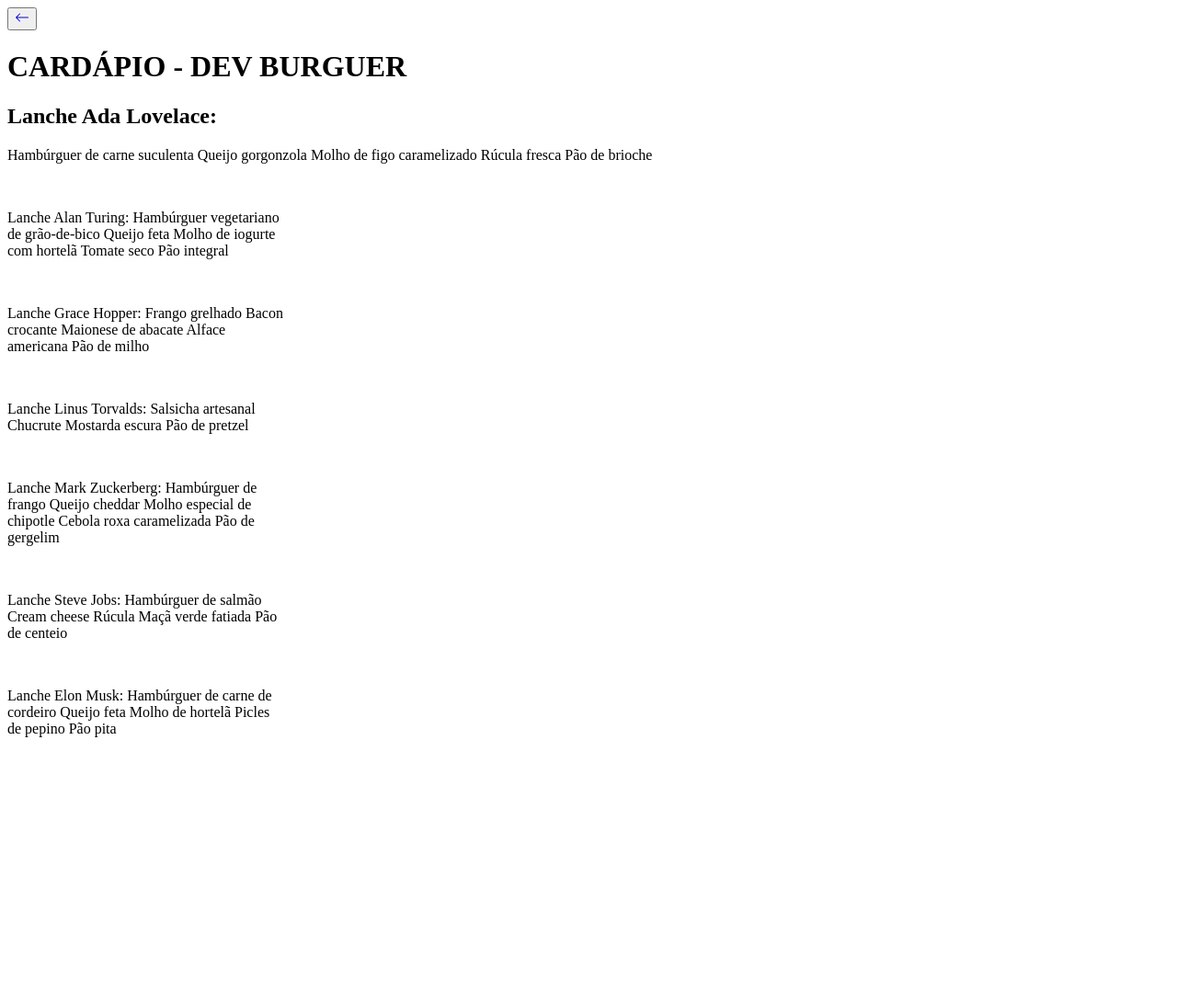
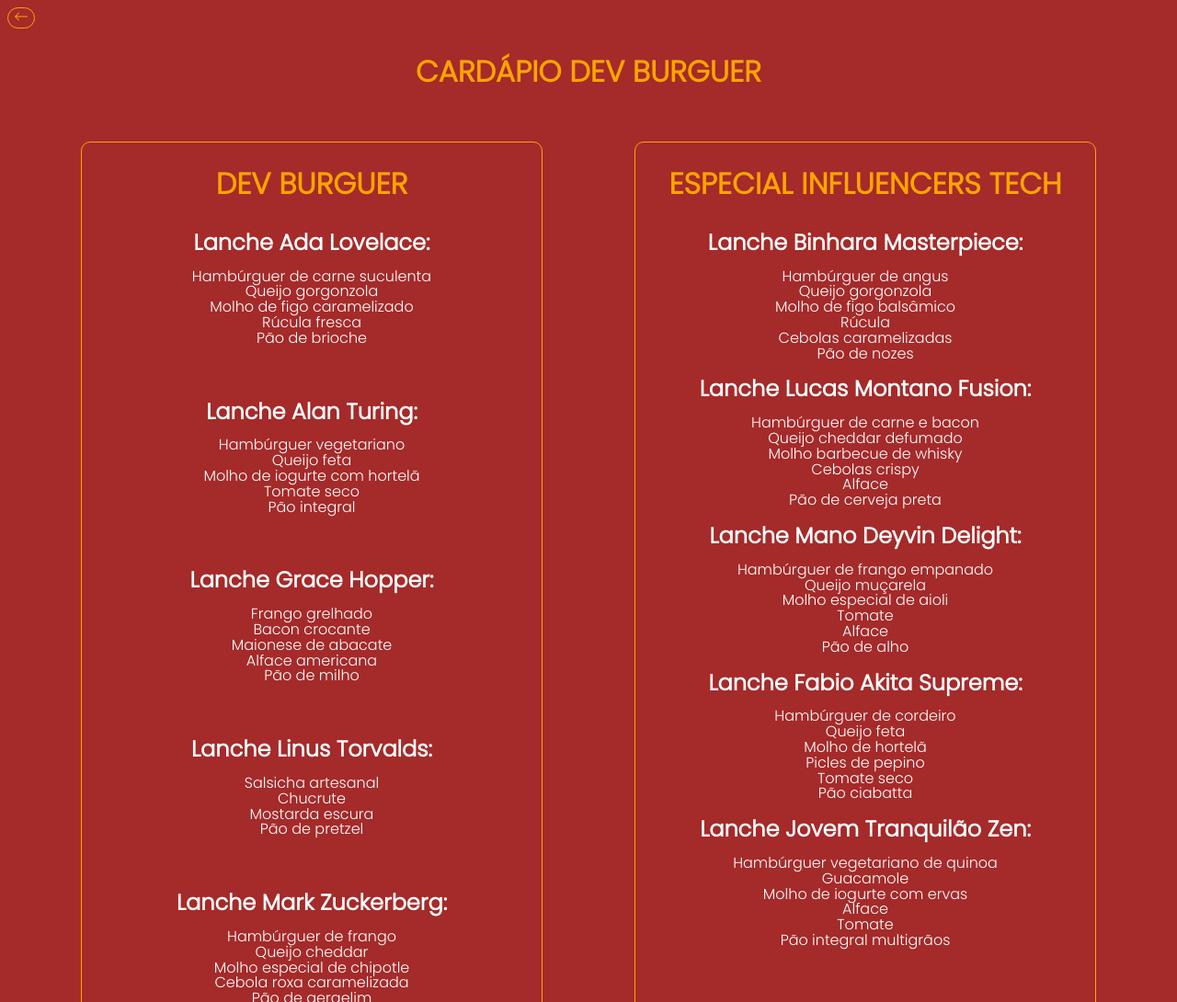
Before and after one commit to MarceloDEV05/Projetos, a plain HTML site: page projeto 3/Inicio/cardapio/cardapio.html in a window 1280 px wide. Shown: the top 1090 px of the page at 92% size. Before the commit the page ends 844 px from the top, so only its background shows below. Drawn offline with Linux system fonts and the light colour scheme.

Commit message:
dev burguer

```diff
--- a/projeto 3/Inicio/cardapio/cardapio.css
+++ b/projeto 3/Inicio/cardapio/cardapio.css
@@ -1,5 +1,55 @@
+@import url('https://fonts.googleapis.com/css2?family=Montserrat:ital,wght@0,200;1,200&family=Poppins:ital,wght@0,200;0,300;1,200&display=swap');
+
+body{
+    font-family: poppins;
+    background-color: brown;
+    color: white;
+}
+
 p{
-    width: 300px;
+   line-height: 5%;
     flex-direction: column;
-    list-style:;
+
 }
+
+h1{
+    text-align: center;
+    color: orange;
+}
+
+.card{
+    border: 1px solid;
+    border-radius: 10px;
+    text-align: center;
+    width: 500px;
+    border-color: orange;
+}
+
+.card2{
+    border: 1px solid;
+    border-radius: 10px;
+    text-align: center;
+    width: 500px;
+    border-color: orange;
+
+}
+
+.card-princ{
+    display: flex;
+    padding: 30px;
+    justify-content: space-evenly;
+
+
+}
+
+button{
+    background: none;
+    border:1px solid;
+    border-radius: 15px;
+    border-color:orange;
+
+}
+button a{
+    text-decoration: none;
+    color: orange;
+}
--- a/projeto 3/Inicio/cardapio/cardapio.html
+++ b/projeto 3/Inicio/cardapio/cardapio.html
@@ -11,65 +11,115 @@
         <button><a href="/projeto 3/Inicio/index.html"><svg xmlns="http://www.w3.org/2000/svg" width="16" height="16" fill="currentColor" class="bi bi-arrow-left" viewBox="0 0 16 16">
             <path fill-rule="evenodd" d="M15 8a.5.5 0 0 0-.5-.5H2.707l3.147-3.146a.5.5 0 1 0-.708-.708l-4 4a.5.5 0 0 0 0 .708l4 4a.5.5 0 0 0 .708-.708L2.707 8.5H14.5A.5.5 0 0 0 15 8z"/>
           </svg></a></button>
-        <h1>CARDÁPIO - DEV BURGUER</h1>
+        <h1>CARDÁPIO DEV BURGUER</h1>
     </header>
+<div class="card-princ">
+    <div class="card">
+        <h1> DEV BURGUER</h1>
+    <h2>Lanche Ada Lovelace:</h2>
 
-    <div class="card">
-        <p><h2>Lanche Ada Lovelace:</h2>
+            <p>Hambúrguer de carne suculenta</p>
+            <p>Queijo gorgonzola</p>
+            <p>Molho de figo caramelizado</p>
+            <p>Rúcula fresca</p>
+            <p>Pão de brioche</p><br>
 
-            Hambúrguer de carne suculenta
-            Queijo gorgonzola
-            Molho de figo caramelizado
-            Rúcula fresca
-            Pão de brioche</p><br>
+        <h2>Lanche Alan Turing:</h2>
 
-        <p>Lanche Alan Turing:
+            <p>Hambúrguer vegetariano</p>
+            <p>Queijo feta</p>
+            <p>Molho de iogurte com hortelã</p>
+            <p>Tomate seco</p>
+            <p>Pão integral</p><br>
 
-            Hambúrguer vegetariano de grão-de-bico
-            Queijo feta
-            Molho de iogurte com hortelã
-            Tomate seco
-            Pão integral</p><br>
+        <h2>Lanche Grace Hopper:</h2>
 
-        <p>Lanche Grace Hopper:
+            <p>Frango grelhado</p>
+            <p>Bacon crocante</p>
+            <p>Maionese de abacate</p>
+            <p>Alface americana</p>
+            <p>Pão de milho</p><br>
 
-            Frango grelhado
-            Bacon crocante
-            Maionese de abacate
-            Alface americana
-            Pão de milho</p><br>
+        <h2>Lanche Linus Torvalds:</h2>
 
-        <p>Lanche Linus Torvalds:
+            <p>Salsicha artesanal</p>
+            <p>Chucrute</p>
+            <p>Mostarda escura</p>
+            <p>Pão de pretzel</p><br>
 
-            Salsicha artesanal
-            Chucrute
-            Mostarda escura
-            Pão de pretzel</p><br>
+        <h2>Lanche Mark Zuckerberg:</h2>
 
-        <p>Lanche Mark Zuckerberg:
+        <p>Hambúrguer de frango</p>
+            <p>Queijo cheddar</p>
+            <p>Molho especial de chipotle</p>
+            <p>Cebola roxa caramelizada</p>
+            <p>Pão de gergelim</p><br>
 
-            Hambúrguer de frango
-            Queijo cheddar
-            Molho especial de chipotle
-            Cebola roxa caramelizada
-            Pão de gergelim</p><br>
+        <h2>Lanche Steve Jobs:</h2>
 
-        <p>Lanche Steve Jobs:
+        <p>Hambúrguer de salmão
+            <p>Cream cheese</p>
+            <p>Rúcula</p>
+            <p>Maçã verde fatiada</p>
+            <p>Pão de centeio</p><br>
 
-            Hambúrguer de salmão
-            Cream cheese
-            Rúcula
-            Maçã verde fatiada
-            Pão de centeio</p><br>
+        <h2>Lanche Elon Musk:</h2>
 
-        <p>Lanche Elon Musk:
+        <p>Hambúrguer de carne de cordeiro</p>
+            <p>Queijo feta</p>
+            <p>Molho de hortelã</p>
+            <p>Picles de pepino</p>
+            <p>Pão pita</p><br>
 
-            Hambúrguer de carne de cordeiro
-            Queijo feta
-            Molho de hortelã
-            Picles de pepino
-            Pão pita</p><br>
+    </div><br>
 
+
+    <div class="card2">
+        <h1>ESPECIAL INFLUENCERS TECH</h1>
+        <h2>Lanche Binhara Masterpiece:</h2>
+
+        <p>Hambúrguer de angus</p>
+        <p>Queijo gorgonzola</p>
+        <p>Molho de figo balsâmico</p>
+        <p>Rúcula</p>
+        <p>Cebolas caramelizadas</p>
+        <p> Pão de nozes</p>
+
+
+        <h2>Lanche Lucas Montano Fusion:</h2>
+        <p>Hambúrguer de carne e bacon</p>
+        <p>Queijo cheddar defumado</p>
+        <p>Molho barbecue de whisky</p>
+        <p>Cebolas crispy</p>
+        <p>Alface</p>
+        <p>Pão de cerveja preta</p>
+
+
+        <h2>Lanche Mano Deyvin Delight:</h2>
+        <p>Hambúrguer de frango empanado</p>
+        <p>Queijo muçarela</p>
+        <p>Molho especial de aioli</p>
+        <p>Tomate</p>
+        <p>Alface</p>
+        <p>Pão de alho</p>
+
+
+        <h2>Lanche Fabio Akita Supreme:</h2>
+        <p>Hambúrguer de cordeiro</p>
+        <p>Queijo feta</p>
+        <p>Molho de hortelã</p>
+        <p>Picles de pepino</p>
+        <p>Tomate seco</p>
+        <p>Pão ciabatta</p>
+
+        <h2>Lanche Jovem Tranquilão Zen:</h2>
+        <p>Hambúrguer vegetariano de quinoa</p>
+        <p> Guacamole</p>
+        <p>Molho de iogurte com ervas</p>
+        <p>Alface</p>
+        <p>Tomate</p>
+        <p>Pão integral multigrãos</p>
     </div>
+</div>
 </body>
 </html>
--- /dev/null
+++ b/projeto 3/entrar/style.css
@@ -0,0 +1,63 @@
+@import url('https://fonts.googleapis.com/css2?family=Montserrat:ital,wght@0,200;1,200&family=Poppins:ital,wght@0,200;0,300;1,200&display=swap');
+
+body{
+    font-family: poppins;
+    background-color: brown;
+    color: rgb(0, 0, 0);
+
+}
+.container{
+    border: 1px solid;
+    width: 500px;
+    border-radius: 10px;
+    text-align: center;
+    margin: 0 auto;
+    height: 450px;
+    background-color: rgb(255, 250, 250);
+    padding-top: 50px;
+}
+.logos{
+    display: flex;
+}
+.logos button{
+    display: block;
+    padding-left: 20px;
+    margin: auto;
+    border-radius: 10px;
+    border: none;
+    background-color: orange;
+    color: white;
+    transition: 0.5s;
+    cursor: pointer;
+}
+.logos button:hover{
+    padding: 15px;
+}
+form input{
+    padding: 8px;
+    border-radius: 8px;
+    border: 1px solid;
+    border-color: white;
+}
+
+.form button{
+    padding: 10px;
+    width: 100px;
+    border-radius: 8px;
+    border: none;
+    background-color: orange;
+    transition: 0.5s;
+ }
+ .form button:hover{
+    width: 120px;
+ }
+
+ button{
+    border-radius: 8px;
+    border: 1px solid orange;
+    background-color: orange;
+ }
+ a{
+    text-decoration:none ;
+    color: white;
+ }
```
Also changed, not shown: projeto 3/Inicio/index.html (+3 -3 lines), projeto 3/entrar/index.html (added, +32 -0 lines), img/google-37.png (added).
